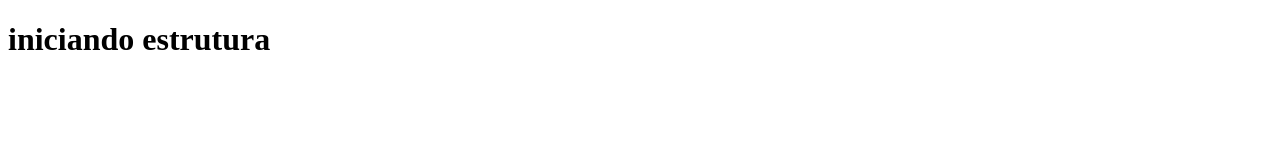
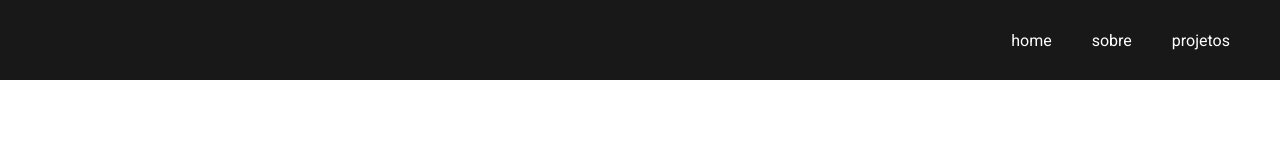
Before and after one commit to lucasaraujods/portifolio, a plain HTML site: page index.html in a window 1280 px wide. Drawn offline with Linux system fonts and the light colour scheme.

Commit message:
criando header

```diff
--- a/index.html
+++ b/index.html
@@ -4,9 +4,24 @@
     <meta charset="UTF-8">
     <meta name="viewport" content="width=device-width, initial-scale=1.0">
     <link rel="stylesheet" href="style.css">
+    <link rel="preconnect" href="https://fonts.googleapis.com">
+    <link rel="preconnect" href="https://fonts.gstatic.com" crossorigin>
+    <link href="https://fonts.googleapis.com/css2?family=Roboto:ital,wght@0,100..900;1,100..900&display=swap" rel="stylesheet">
     <title>Portifolio</title>
 </head>
 <body>
-    <h1>iniciando estrutura</h1>
+    <nav class="nav">
+        <ul class="nav-list">
+            <li>
+                <a href="#">home</a>
+            </li>
+            <li>
+                <a href="#">sobre</a>
+            </li>
+            <li>
+                <a href="#">projetos</a>
+            </li>
+        </ul>
+    </nav>
 </body>
 </html>
--- a/style.css
+++ b/style.css
@@ -0,0 +1,33 @@
+*{
+	box-sizing: border-box;
+	margin:0;
+	padding:0;
+	outline: 0;
+}
+body{
+    font-family: 'Roboto', sans-serif;
+}
+/*inicio header*/
+.nav{
+    background-color: #181818;
+    height: 80px;
+    width: 100%;
+    display: flex;
+    justify-content: end;
+}
+.nav-list{
+    display: flex;
+    align-items: center;
+    list-style: none;
+    margin-right: 30px;
+}
+.nav-list a{
+    text-decoration: none;
+    color: white;
+    padding: 20px;
+}
+.nav-list a:hover{
+    background-color: rgb(46, 40, 40);
+    border-radius: 5px;
+}
+/*fim header*/
```
